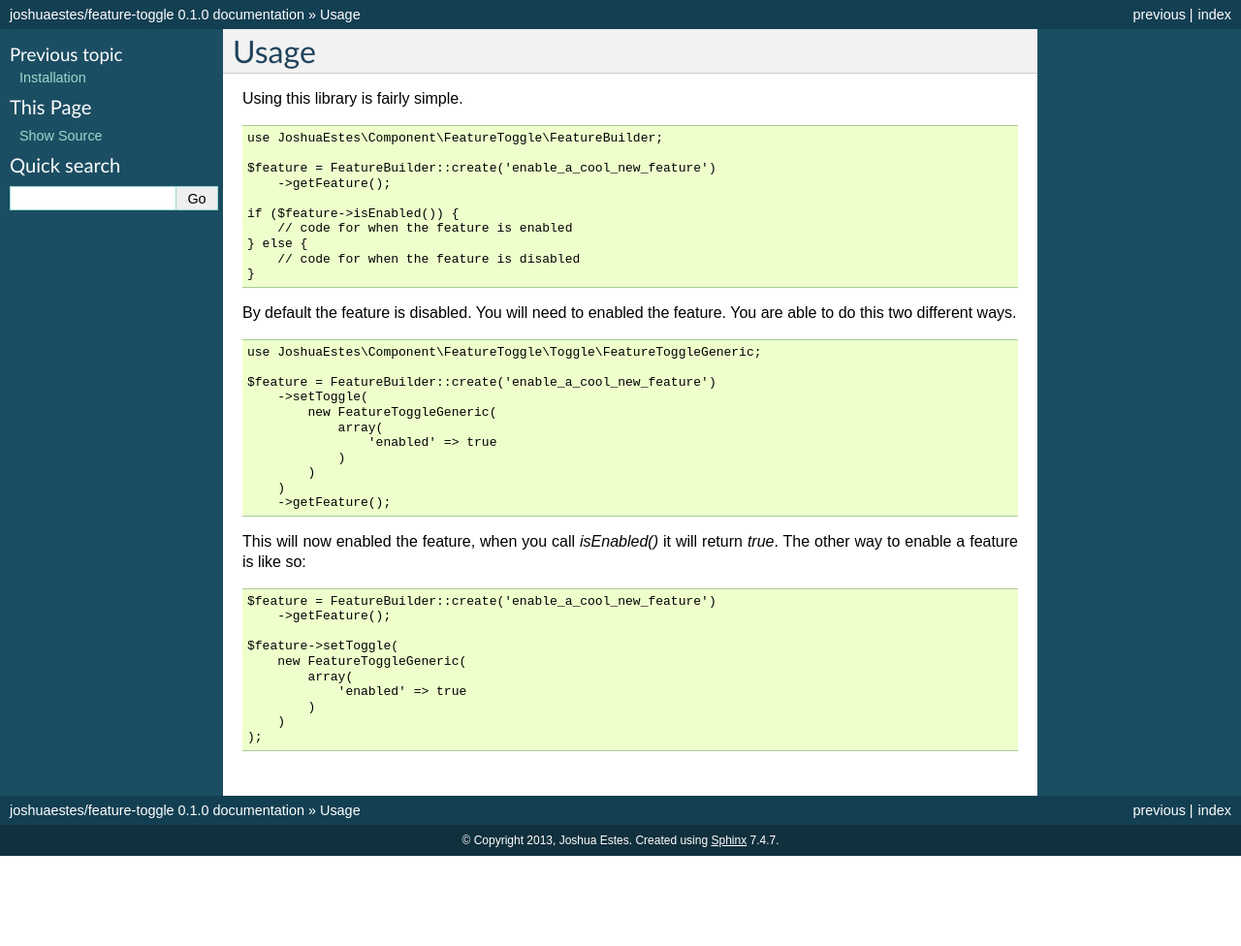
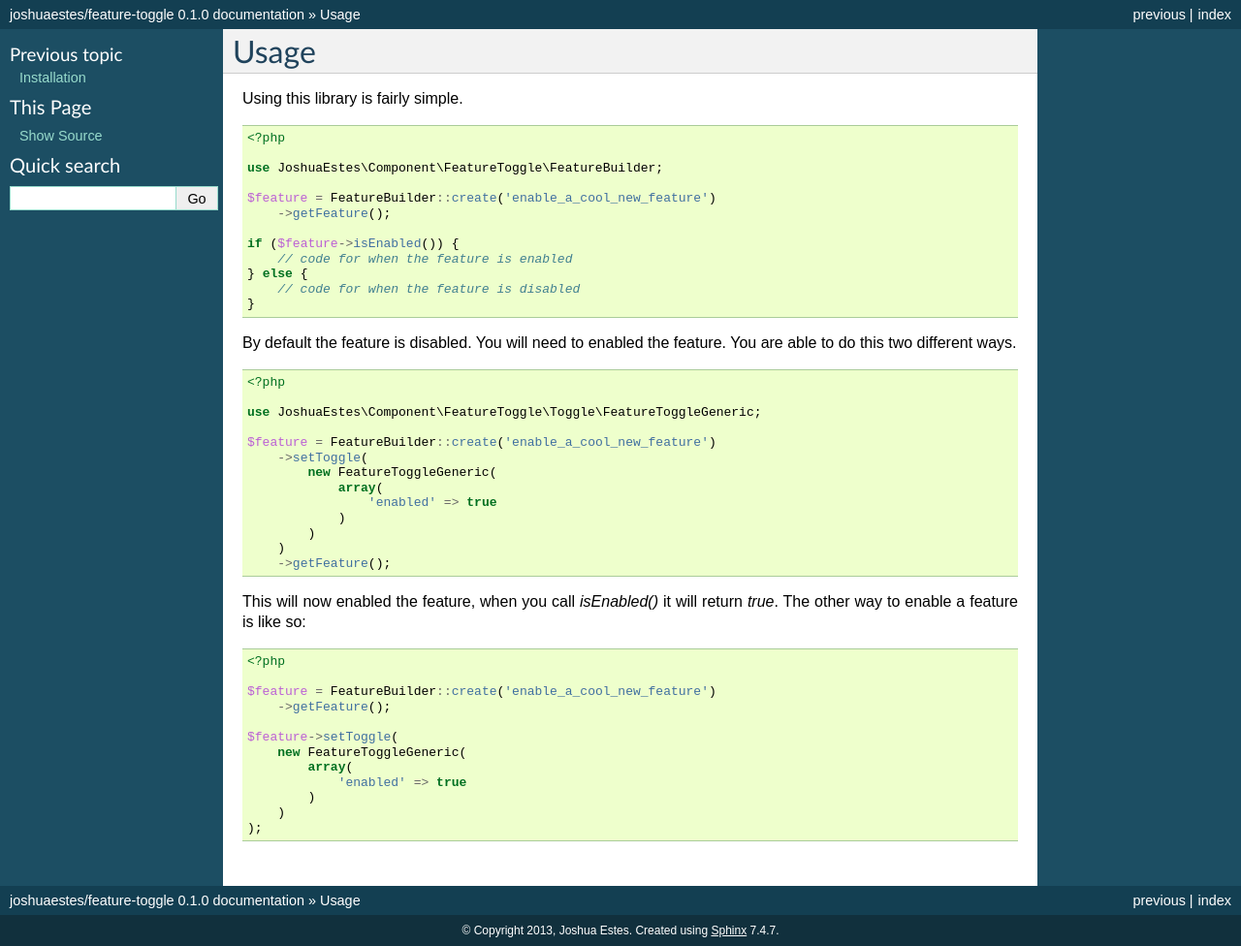
Before and after one commit to JoshuaEstes/FeatureToggle, a Sphinx documentation site: the page built from docs/usage.rst, in a window 1280 px wide. Shown: the whole page at 97% size. Built offline with Sphinx 7.4.7, drawn with Linux system fonts in a browser that asks for light colours; pages that are not in the unit, such as notebooks, are missing from menus; before the commit the page ends 900 px from its top, so only the background shows below that.

Commit message:
Updated docs

```diff
--- a/docs/installation.rst
+++ b/docs/installation.rst
@@ -3,7 +3,7 @@ Installation
 
 Installation should be done with `composer <http://getcomposer.org/>`_ by adding this library to your ``composer.json`` file
 
-.. code-block:: text
+.. code-block:: json
 
     "require": {
         "joshuaestes/feature-toggle": "~0.1"
--- a/docs/usage.rst
+++ b/docs/usage.rst
@@ -4,6 +4,8 @@ Usage
 Using this library is fairly simple.
 
 .. code-block:: php
+
+    <?php
 
     use JoshuaEstes\Component\FeatureToggle\FeatureBuilder;
 
@@ -20,6 +22,8 @@ By default the feature is disabled. You will need to enabled the
 feature. You are able to do this two different ways.
 
 .. code-block:: php
+
+    <?php
 
     use JoshuaEstes\Component\FeatureToggle\Toggle\FeatureToggleGeneric;
 
@@ -38,6 +42,8 @@ other way to enable a feature is like so:
 
 .. code-block:: php
 
+    <?php
+
     $feature = FeatureBuilder::create('enable_a_cool_new_feature')
         ->getFeature();
 
```
